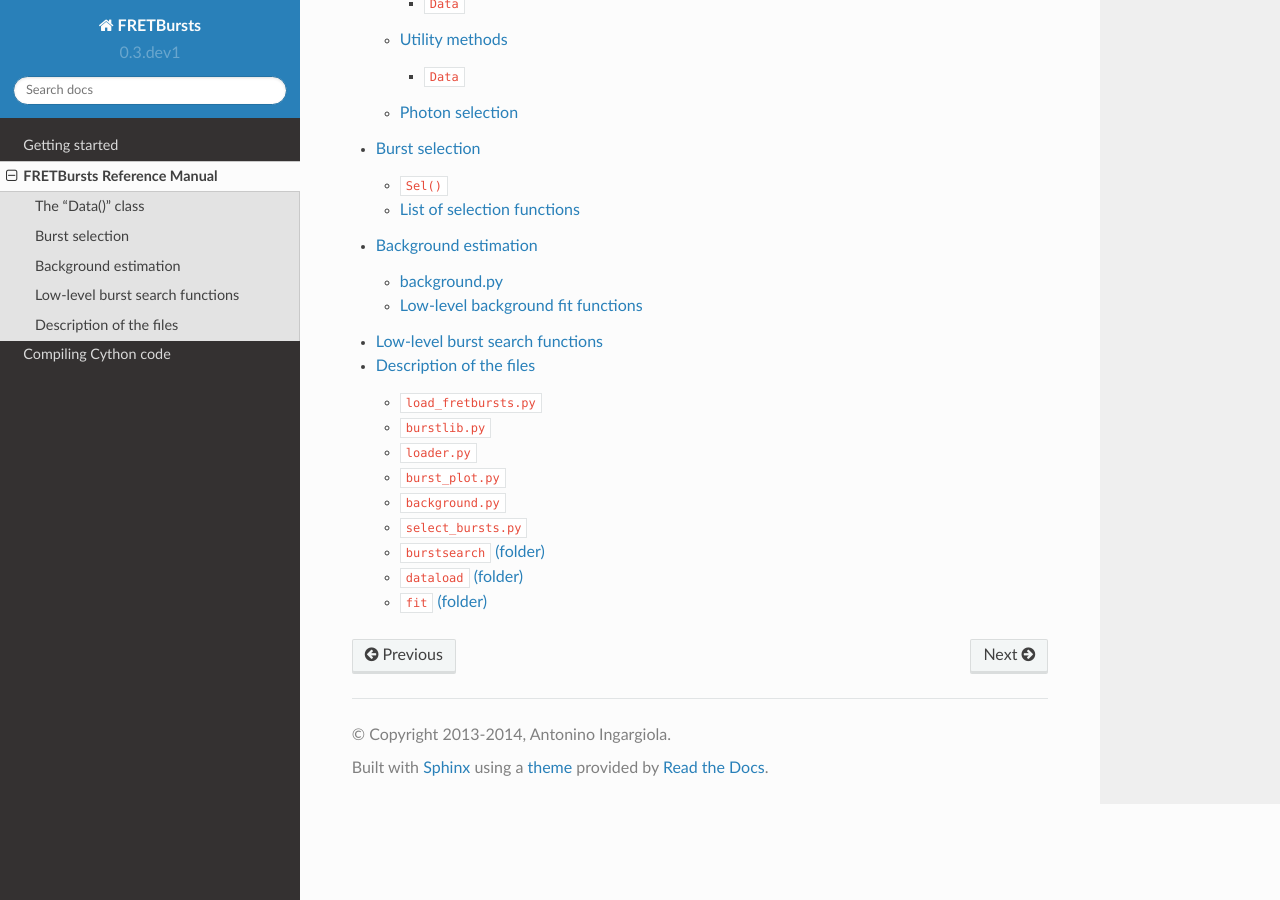
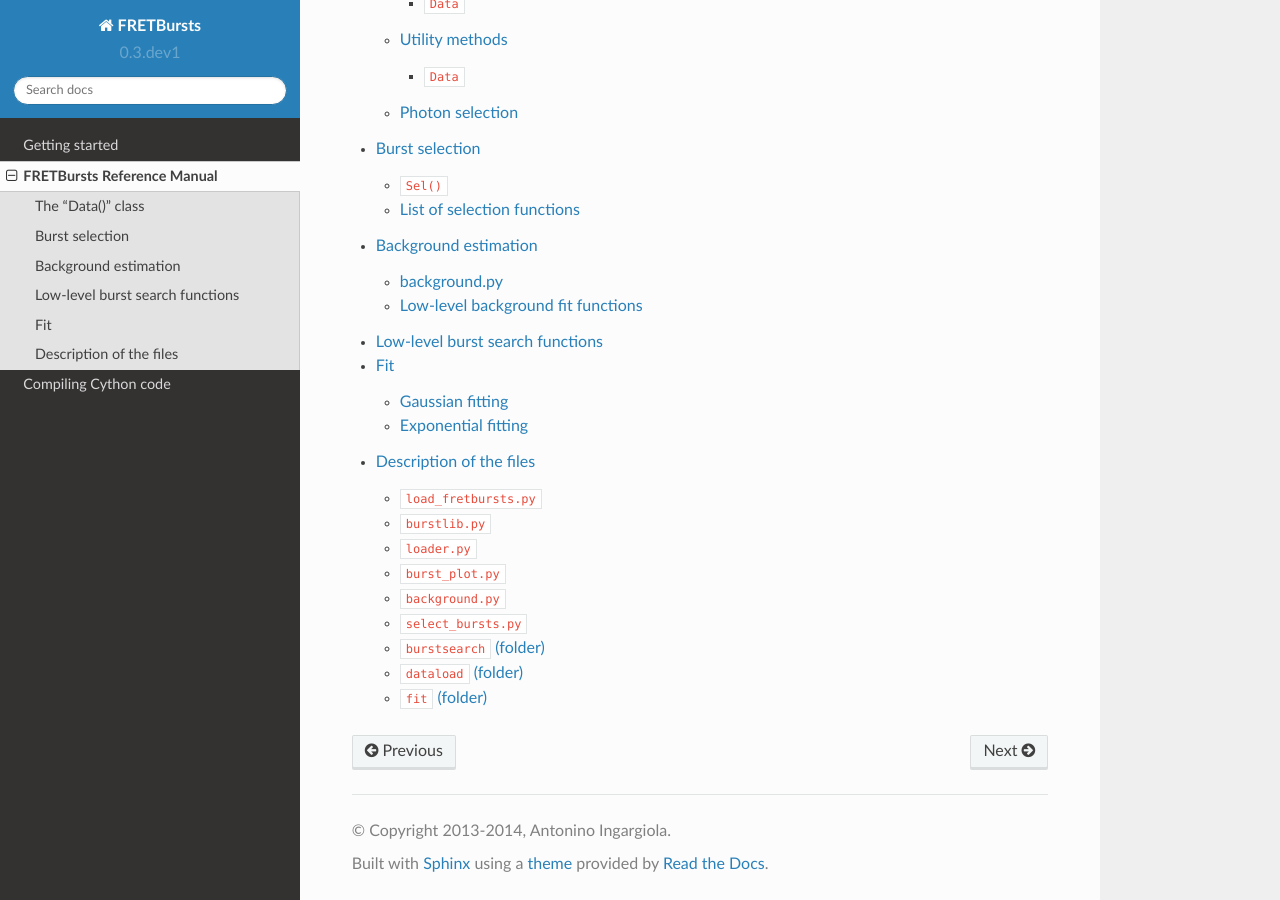
Before and after one commit to tritemio/FRETBursts, a Sphinx documentation site: the page built from docs/source/reference_manual.rst, in a window 1280 px wide and 900 px high, scrolled down 532 px. Built offline with Sphinx 7.4.7 and the Read the Docs theme 2.0.0, drawn with Linux system fonts in a browser that asks for light colours.

Commit message:
Docs: fitting functions added to the docs. Closes #9.

```diff
--- /dev/null
+++ b/docs/source/exp_fitting.rst
@@ -0,0 +1,5 @@
+Exponential fitting
+===================
+
+.. automodule:: fretbursts.fit.exp_fitting
+    :members:
--- a/docs/source/files_description.rst
+++ b/docs/source/files_description.rst
@@ -80,3 +80,5 @@ or::
 ----------------
 
 .. automodule:: fretbursts.fit
+
+See :ref:`fit-section`.
--- /dev/null
+++ b/docs/source/fit.rst
@@ -0,0 +1,13 @@
+.. _fit-section:
+
+Fit
+===
+
+.. automodule:: fretbursts.fit
+
+
+.. toctree::
+    :maxdepth: 3
+
+    gaussian_fitting
+    exp_fitting
--- /dev/null
+++ b/docs/source/gaussian_fitting.rst
@@ -0,0 +1,5 @@
+Gaussian fitting
+================
+
+.. automodule:: fretbursts.fit.gaussian_fitting
+    :members:
--- a/docs/source/reference_manual.rst
+++ b/docs/source/reference_manual.rst
@@ -10,4 +10,5 @@ Contents:
     burst_selection
     background
     burstsearch
+    fit
     files_description
```
Also changed, not shown: 1 other file.
